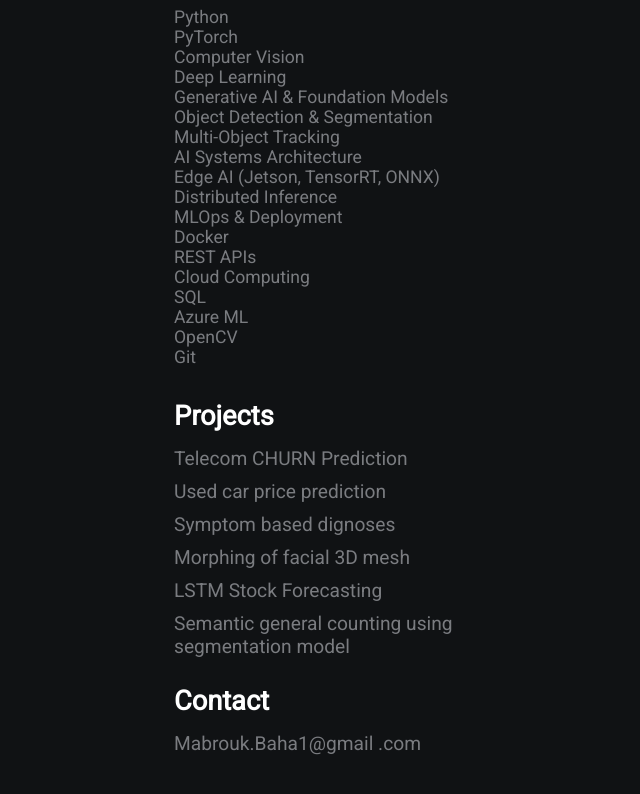
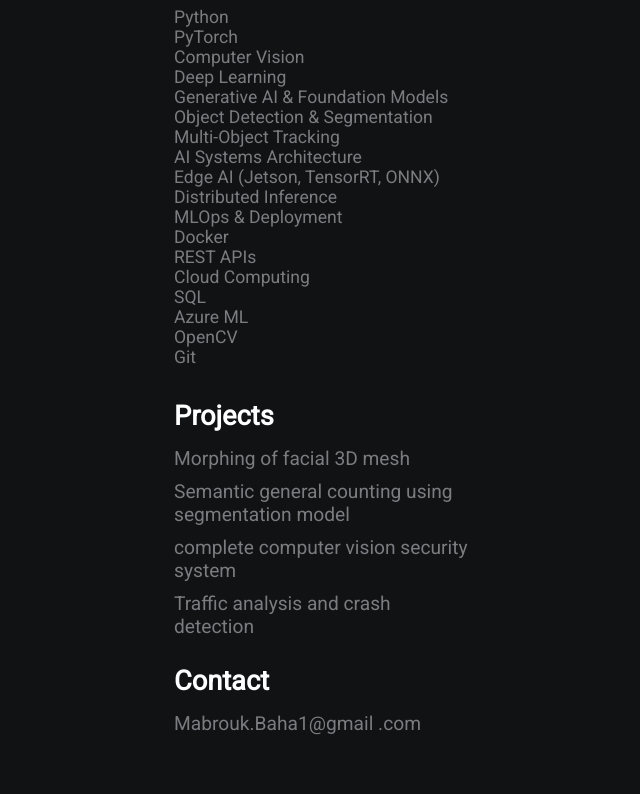
Before and after one commit to Baha-Mabrouk-ses/Baha-Mabrouk-ses.github.io, a plain HTML site: page index.html in a window 1280 px wide. Shown: the part 1335-2129 px from the top of the page, without its empty margins (466-1106 px from the left). Drawn offline with Linux system fonts and the light colour scheme.

Commit message:
Comment out project links in index.html
Commented out several project links in the HTML file.

```diff
--- a/index.html
+++ b/index.html
@@ -98,12 +98,13 @@
 
             <h2>Projects</h2>
 
-            <a href="#" onclick="openModal('notebooks/PDL-churn.html')">Telecom CHURN Prediction</a>
-            <a href="https://github.com/Baha-Mabrouk-ses/Car_Pred/">Used car price prediction </a>
-            <a href=" https://github.com/Baha-Mabrouk-ses/Flask_Disease_prediction">Symptom based dignoses</a>
+           <!-- <a href="#" onclick="openModal('notebooks/PDL-churn.html')">Telecom CHURN Prediction</a> -->
+            <!--<a href="https://github.com/Baha-Mabrouk-ses/Car_Pred/">Used car price prediction </a>-->
+            <!--<a href=" https://github.com/Baha-Mabrouk-ses/Flask_Disease_prediction">Symptom based dignoses</a>-->
             <a href="#" onclick="openModal('notebooks/Morphing of facial 3D mesh.pdf')"> Morphing of facial 3D mesh</a>
-            <a href="#" onclick="openModal('notebooks/stock-prices-forecasting-with-lstm.html')">LSTM Stock Forecasting</a>
             <a href="#" onclick="openModal('notebooks/Poster.pdf')">Semantic general counting using segmentation model</a>
+            <a href="#" onclick="openModal('notebooks/AI_Vision_sys.png')">complete computer vision security system</a>
+            <a href="#" onclick="openModal('notebooks/T_Analysis_sys.png')">Traffic analysis and crash detection</a>
 
 
 
```
